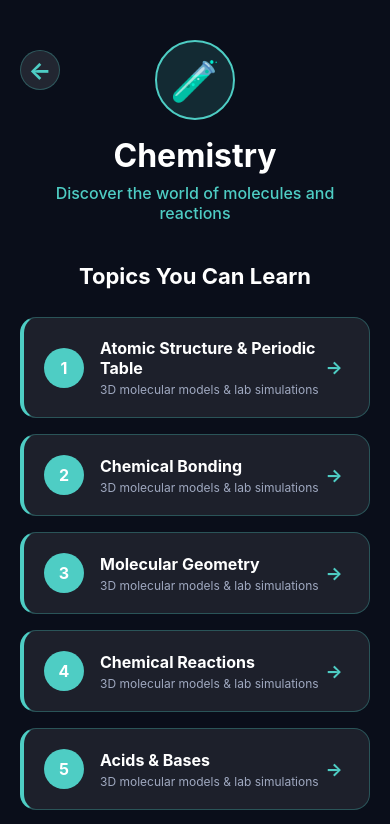
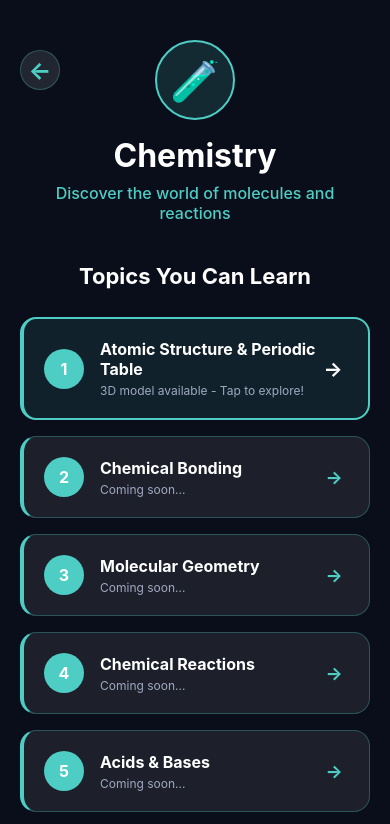
Before and after one commit to surajbelwal/SmartSciAr, a React Native app: screen /Chemistry in a window 390 px wide. Shown: the top 824 px of the page. Built offline with nearby package versions, Linux system fonts and the light colour scheme.

Commit message:
Successfully tested the atom 3d model

```diff
--- a/App.js
+++ b/App.js
@@ -6,6 +6,7 @@ import HomeScreen from "./screens/HomeScreen";
 import PhysicsScreen from "./screens/PhysicsScreen";
 import ChemistryScreen from "./screens/ChemistryScreen";
 import BiologyScreen from "./screens/BiologyScreen";
+import ChemistryModelScreen from "./screens/ChemistryModelScreen";
 
 const Stack = createStackNavigator();
 
@@ -38,6 +39,7 @@ export default function App() {
         <Stack.Screen name="Physics" component={PhysicsScreen} />
         <Stack.Screen name="Chemistry" component={ChemistryScreen} />
         <Stack.Screen name="Biology" component={BiologyScreen} />
+        <Stack.Screen name="ChemistryModel" component={ChemistryModelScreen} />
       </Stack.Navigator>
     </NavigationContainer>
   );
--- /dev/null
+++ b/components/ModelViewer.js
@@ -0,0 +1,136 @@
+import React from "react";
+import {
+  View,
+  Text,
+  StyleSheet,
+  ScrollView,
+  SafeAreaView,
+  TouchableOpacity,
+} from "react-native";
+import { WebView } from "react-native-webview";
+
+const ModelViewer = ({ modelData, navigation }) => {
+  const { embedUrl, title, description } = modelData;
+
+  const handleBack = () => {
+    navigation.goBack();
+  };
+
+  return (
+    <SafeAreaView style={styles.container}>
+      {/* Back Arrow */}
+      <TouchableOpacity
+        style={styles.backArrow}
+        onPress={handleBack}
+        activeOpacity={0.7}
+      >
+        <Text style={styles.backArrowText}>←</Text>
+      </TouchableOpacity>
+
+      <ScrollView
+        style={styles.scrollView}
+        contentContainerStyle={styles.scrollContent}
+      >
+        <Text style={styles.title}>{title}</Text>
+
+        <View style={styles.modelContainer}>
+          <WebView
+            source={{ uri: embedUrl }}
+            style={styles.modelFrame}
+            allowsFullscreenVideo={true}
+            javaScriptEnabled={true}
+            domStorageEnabled={true}
+            startInLoadingState={true}
+            scalesPageToFit={true}
+          />
+        </View>
+
+        <View style={styles.descriptionContainer}>
+          <Text style={styles.descriptionTitle}>Key Points:</Text>
+          {description.map((point, index) => (
+            <Text key={index} style={styles.descriptionPoint}>
+              {point}
+            </Text>
+          ))}
+        </View>
+      </ScrollView>
+    </SafeAreaView>
+  );
+};
+
+const styles = StyleSheet.create({
+  container: {
+    flex: 1,
+    backgroundColor: "#0a0e1a",
+  },
+  backArrow: {
+    position: "absolute",
+    top: 50,
+    left: 20,
+    width: 40,
+    height: 40,
+    borderRadius: 20,
+    backgroundColor: "rgba(255, 255, 255, 0.1)",
+    justifyContent: "center",
+    alignItems: "center",
+    zIndex: 10,
+    borderWidth: 1,
+    borderColor: "rgba(78, 205, 196, 0.3)",
+  },
+  backArrowText: {
+    color: "#4ecdc4",
+    fontSize: 24,
+    fontWeight: "bold",
+  },
+  scrollView: {
+    flex: 1,
+  },
+  scrollContent: {
+    paddingHorizontal: 20,
+    paddingTop: 100,
+    paddingBottom: 40,
+  },
+  title: {
+    fontSize: 32,
+    fontWeight: "bold",
+    marginBottom: 20,
+    color: "#ffffff",
+    textAlign: "center",
+  },
+  modelContainer: {
+    width: "100%",
+    height: 400,
+    marginBottom: 30,
+    borderRadius: 16,
+    overflow: "hidden",
+    backgroundColor: "#1a1f2e",
+    borderWidth: 1,
+    borderColor: "rgba(78, 205, 196, 0.3)",
+  },
+  modelFrame: {
+    width: "100%",
+    height: "100%",
+    border: "none",
+  },
+  descriptionContainer: {
+    backgroundColor: "rgba(255, 255, 255, 0.08)",
+    borderRadius: 16,
+    padding: 20,
+    borderWidth: 1,
+    borderColor: "rgba(78, 205, 196, 0.3)",
+  },
+  descriptionTitle: {
+    fontSize: 20,
+    fontWeight: "600",
+    marginBottom: 16,
+    color: "#4ecdc4",
+  },
+  descriptionPoint: {
+    fontSize: 16,
+    lineHeight: 24,
+    color: "#ffffff",
+    marginBottom: 8,
+  },
+});
+
+export default ModelViewer;
--- /dev/null
+++ b/data/chemistryData.js
@@ -0,0 +1,31 @@
+export const chemistryModels = {
+  atom: {
+    id: "atom",
+    title: "Atom",
+    sketchfabUrl:
+      "https://sketchfab.com/3d-models/atom-6a283d5b19c34e2b8fcfc6907b231aea",
+    // Extract the model ID from the URL and create embed URL
+    embedUrl:
+      "https://sketchfab.com/models/6a283d5b19c34e2b8fcfc6907b231aea/embed",
+    description: [
+      "• Basic building block of matter",
+      "• Consists of a central nucleus and orbiting electrons",
+      "• Nucleus contains protons (positively charged) and neutrons (neutral)",
+      "• Electrons orbit in specific energy levels around the nucleus",
+      "• Number of protons determines the element type",
+      "• Electron arrangement determines chemical properties",
+      "• Atoms combine to form molecules and compounds",
+    ],
+  },
+  // Add more models here later
+};
+
+// Helper function to get model by ID
+export const getModelById = (id) => {
+  return chemistryModels[id];
+};
+
+// Helper function to get all models
+export const getAllModels = () => {
+  return Object.values(chemistryModels);
+};
--- a/package.json
+++ b/package.json
@@ -23,7 +23,8 @@
     "react-native-gesture-handler": "^2.25.0",
     "react-native-linear-gradient": "^2.8.3",
     "react-native-safe-area-context": "^5.4.1",
-    "react-native-screens": "^4.11.1"
+    "react-native-screens": "^4.11.1",
+    "react-native-webview": "^13.15.0"
   },
   "devDependencies": {
     "@babel/core": "^7.20.0"
--- /dev/null
+++ b/screens/ChemistryModelScreen.js
@@ -0,0 +1,34 @@
+import React from "react";
+import { View, Text, StyleSheet } from "react-native";
+import ModelViewer from "../components/ModelViewer";
+import { getModelById } from "../data/chemistryData";
+
+const ChemistryModelScreen = ({ route, navigation }) => {
+  const { modelId } = route.params;
+  const modelData = getModelById(modelId);
+
+  if (!modelData) {
+    return (
+      <View style={styles.errorContainer}>
+        <Text style={styles.errorText}>Model not found</Text>
+      </View>
+    );
+  }
+
+  return <ModelViewer modelData={modelData} navigation={navigation} />;
+};
+
+const styles = StyleSheet.create({
+  errorContainer: {
+    flex: 1,
+    justifyContent: "center",
+    alignItems: "center",
+    backgroundColor: "#0a0e1a",
+  },
+  errorText: {
+    color: "#ffffff",
+    fontSize: 18,
+  },
+});
+
+export default ChemistryModelScreen;
--- a/screens/ChemistryScreen.js
+++ b/screens/ChemistryScreen.js
@@ -11,22 +11,32 @@ import { StatusBar } from "expo-status-bar";
 
 export default function ChemistryScreen({ navigation }) {
   const chemistryTopics = [
-    "Atomic Structure & Periodic Table",
-    "Chemical Bonding",
-    "Molecular Geometry",
-    "Chemical Reactions",
-    "Acids & Bases",
-    "Organic Chemistry",
-    "Electrochemistry",
-    "Chemical Equilibrium",
-    "Thermochemistry",
-    "Gas Laws",
-    "Solutions & Mixtures",
-    "Polymer Chemistry",
+    {
+      title: "Atomic Structure & Periodic Table",
+      modelId: "atom",
+      hasModel: true,
+    },
+    { title: "Chemical Bonding", modelId: null, hasModel: false },
+    { title: "Molecular Geometry", modelId: null, hasModel: false },
+    { title: "Chemical Reactions", modelId: null, hasModel: false },
+    { title: "Acids & Bases", modelId: null, hasModel: false },
+    { title: "Organic Chemistry", modelId: null, hasModel: false },
+    { title: "Electrochemistry", modelId: null, hasModel: false },
+    { title: "Chemical Equilibrium", modelId: null, hasModel: false },
+    { title: "Thermochemistry", modelId: null, hasModel: false },
+    { title: "Gas Laws", modelId: null, hasModel: false },
+    { title: "Solutions & Mixtures", modelId: null, hasModel: false },
+    { title: "Polymer Chemistry", modelId: null, hasModel: false },
   ];
 
   const handleBackToHome = () => {
     navigation.navigate("Home");
+  };
+
+  const handleTopicPress = (topic) => {
+    if (topic.hasModel && topic.modelId) {
+      navigation.navigate("ChemistryModel", { modelId: topic.modelId });
+    }
   };
 
   return (
@@ -63,20 +73,33 @@ export default function ChemistryScreen({ navigation }) {
           {chemistryTopics.map((topic, index) => (
             <TouchableOpacity
               key={index}
-              style={styles.topicCard}
+              style={[
+                styles.topicCard,
+                topic.hasModel && styles.topicCardActive,
+              ]}
               activeOpacity={0.8}
+              onPress={() => handleTopicPress(topic)}
             >
               <View style={styles.topicNumber}>
                 <Text style={styles.topicNumberText}>{index + 1}</Text>
               </View>
               <View style={styles.topicContent}>
-                <Text style={styles.topicTitle}>{topic}</Text>
+                <Text style={styles.topicTitle}>{topic.title}</Text>
                 <Text style={styles.topicSubtitle}>
-                  3D molecular models & lab simulations
+                  {topic.hasModel
+                    ? "3D model available - Tap to explore!"
+                    : "Coming soon..."}
                 </Text>
               </View>
               <View style={styles.arrowIcon}>
-                <Text style={styles.arrowText}>→</Text>
+                <Text
+                  style={[
+                    styles.arrowText,
+                    topic.hasModel && styles.arrowTextActive,
+                  ]}
+                >
+                  →
+                </Text>
               </View>
             </TouchableOpacity>
           ))}
@@ -209,4 +232,13 @@ const styles = StyleSheet.create({
     fontSize: 18,
     fontWeight: "bold",
   },
+  topicCardActive: {
+    backgroundColor: "rgba(78, 205, 196, 0.1)",
+    borderColor: "#4ecdc4",
+    borderWidth: 2,
+  },
+  arrowTextActive: {
+    color: "#ffffff",
+    fontSize: 20,
+  },
 });
```
Also changed, not shown: 1 other file (tests, documents, lock files or other folders).
